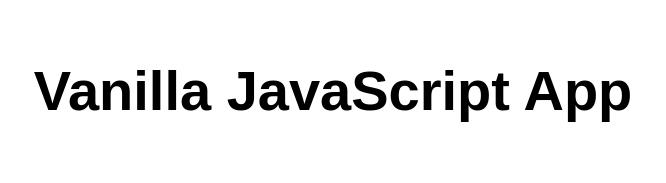
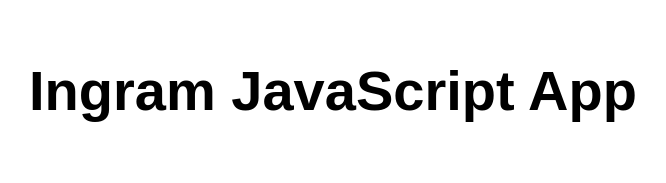
Before and after one commit to karthikeyanVK/staticwebsite, a plain HTML site: page index.html in a window 1280 px wide. Shown: the whole page, without its empty margins (307-973 px from the left). Drawn offline with Linux system fonts and the light colour scheme.

Commit message:
Update index.html

```diff
--- a/index.html
+++ b/index.html
@@ -10,7 +10,7 @@
 
 <body>
   <main>
-    <h1>Vanilla JavaScript App</h1>
+    <h1>Ingram JavaScript App</h1>
   </main>
 </body>
 
```
